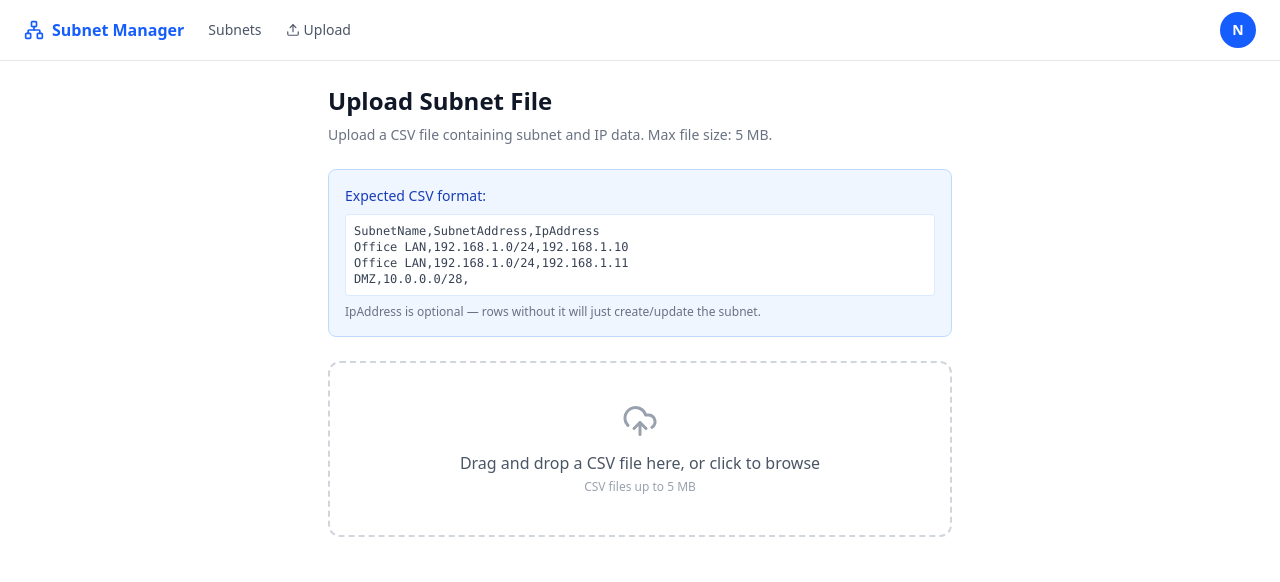
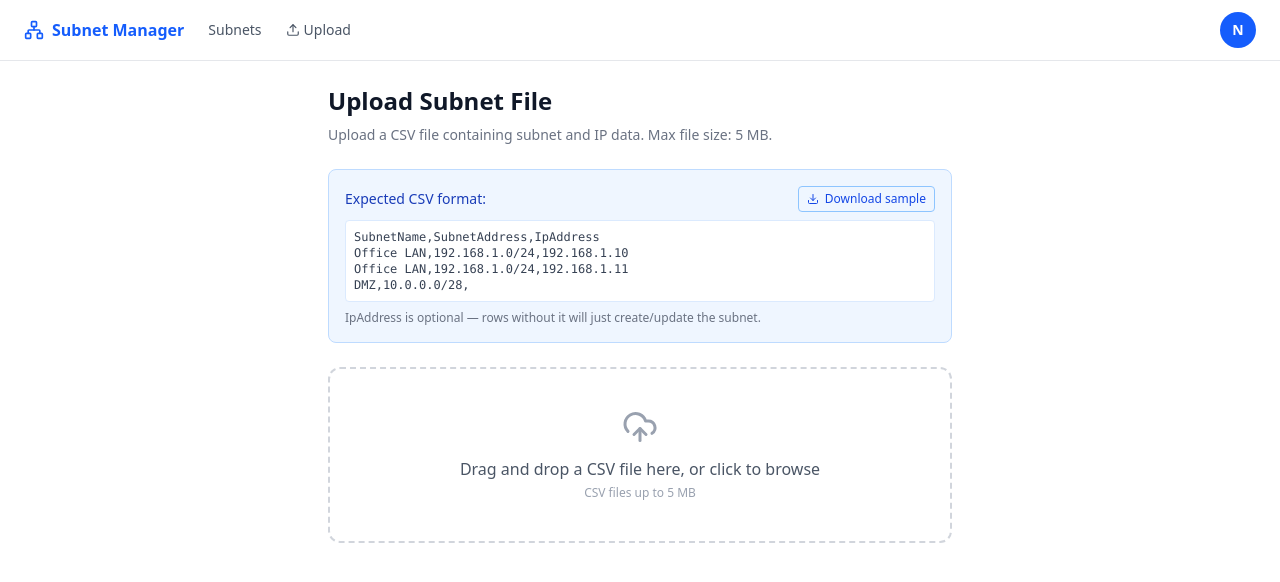
Before and after one commit to MohamedFarid2018/Cyshield-subnet-management-system, a React (Vite) app in the folder frontend/: page /upload in a window 1280 px wide. Shown: the top 582 px of the page. Built offline with nearby package versions, Linux system fonts and the light colour scheme; sample sign-in values are in the browser's storage.

Commit message:
Add download sample CSV button to upload page

```diff
--- a/frontend/src/pages/UploadPage.tsx
+++ b/frontend/src/pages/UploadPage.tsx
@@ -1,5 +1,5 @@
 import { useState, useRef } from 'react';
-import { UploadCloud, FileText, CheckCircle, AlertCircle, SkipForward } from 'lucide-react';
+import { UploadCloud, FileText, CheckCircle, AlertCircle, SkipForward, Download } from 'lucide-react';
 import toast from 'react-hot-toast';
 import { uploadCSV } from '../api/upload';
 import type { UploadResponse } from '../types';
@@ -45,7 +45,25 @@ export default function UploadPage() {
       </p>
 
       <div className="bg-blue-50 border border-blue-200 rounded-lg p-4 mb-6 text-sm text-gray-700">
-        <p className="font-medium text-blue-800 mb-2">Expected CSV format:</p>
+        <div className="flex items-center justify-between mb-2">
+          <p className="font-medium text-blue-800">Expected CSV format:</p>
+          <button
+            onClick={() => {
+              const sample = `SubnetName,SubnetAddress,IpAddress\nOffice LAN,192.168.1.0/24,192.168.1.10\nOffice LAN,192.168.1.0/24,192.168.1.11\nDMZ,10.0.0.0/28,`;
+              const blob = new Blob([sample], { type: 'text/csv' });
+              const url = URL.createObjectURL(blob);
+              const a = document.createElement('a');
+              a.href = url;
+              a.download = 'sample.csv';
+              a.click();
+              URL.revokeObjectURL(url);
+            }}
+            className="flex items-center gap-1.5 text-xs text-blue-700 hover:text-blue-900 border border-blue-300 rounded px-2 py-1 hover:bg-blue-100"
+          >
+            <Download size={12} />
+            Download sample
+          </button>
+        </div>
         <code className="block text-xs bg-white border border-blue-100 rounded p-2 font-mono whitespace-pre">
           {`SubnetName,SubnetAddress,IpAddress
 Office LAN,192.168.1.0/24,192.168.1.10
```
